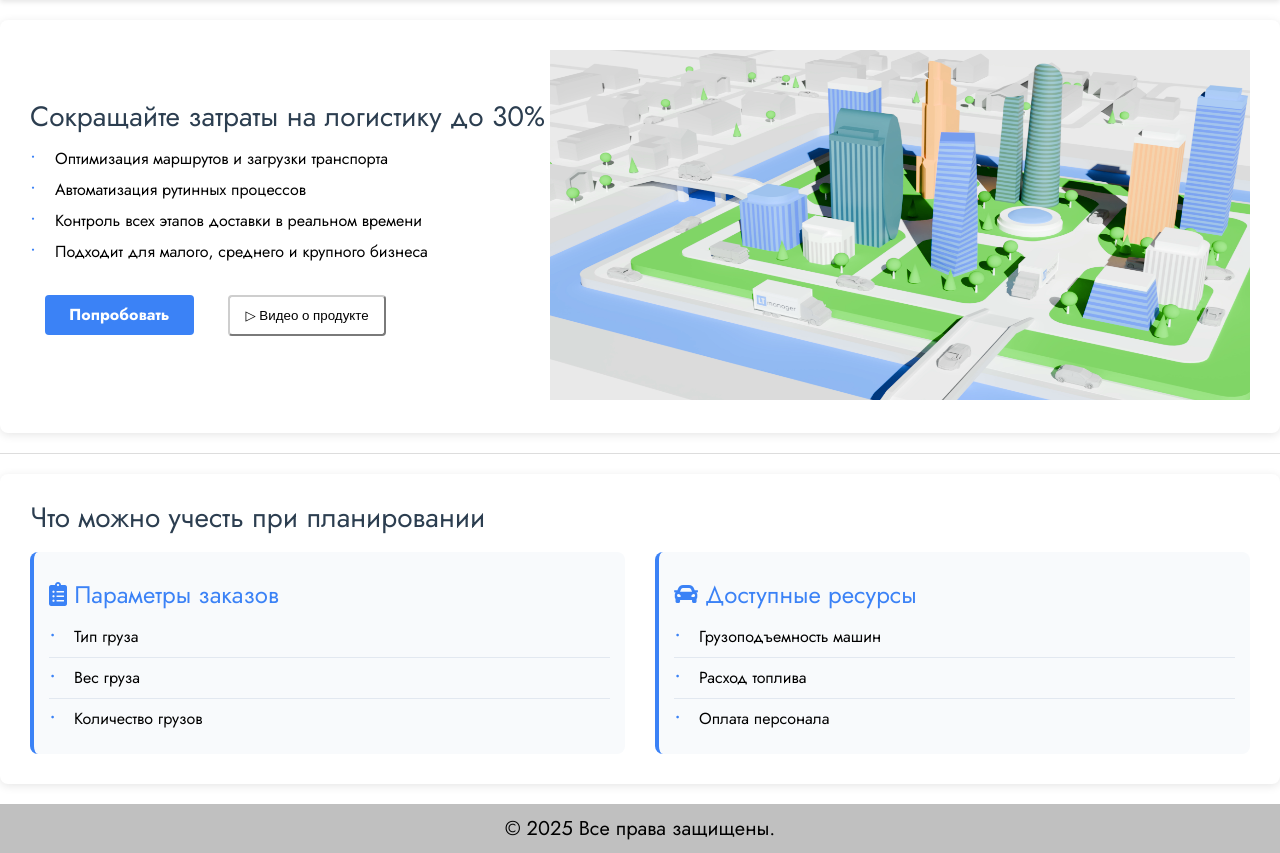
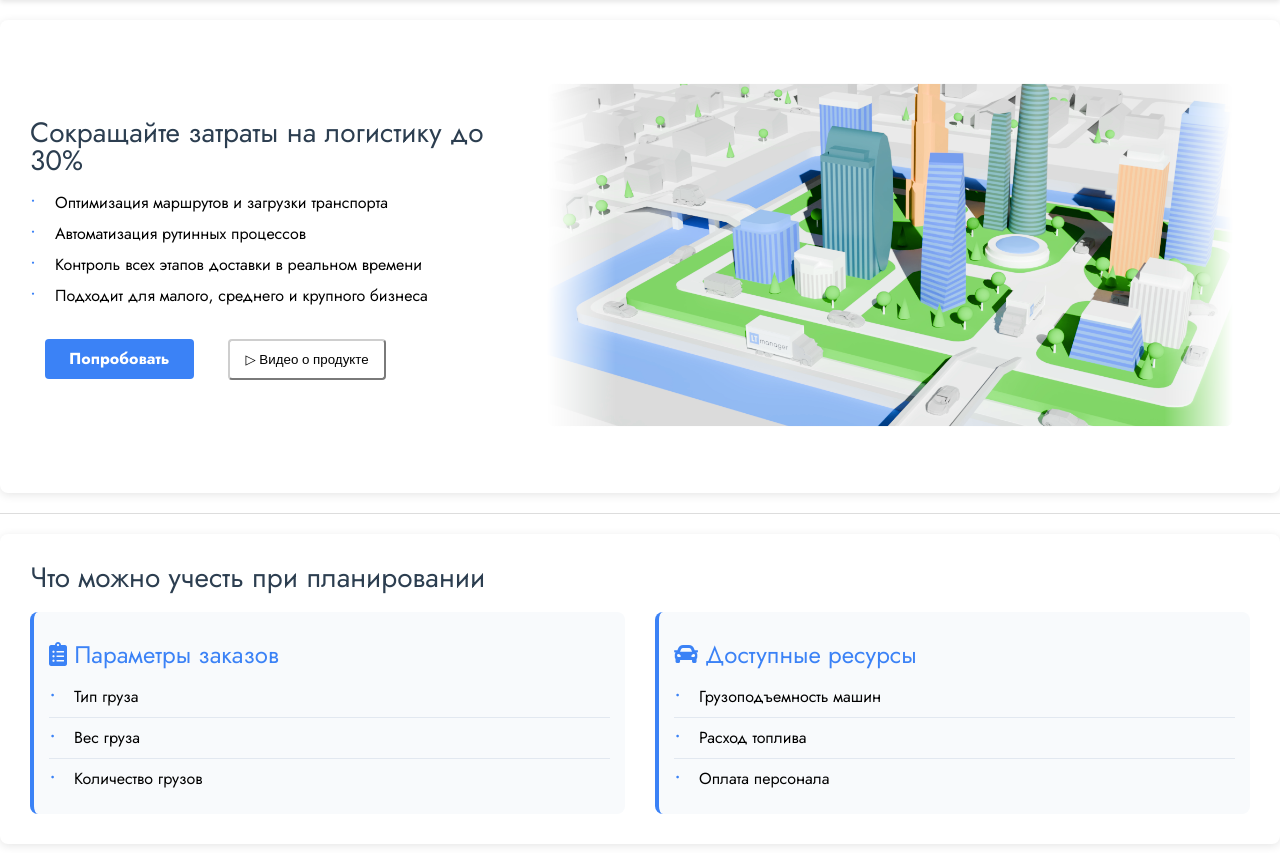
Before and after one commit to stMaksim03/LTManager, a Flask app: page / in a window 1280 px wide. Shown: the part 72-925 px from the top of the page. Run offline with Flask 3, Linux system fonts and the light colour scheme.

Commit message:
updating main image

```diff
--- a/Frontend/static/index.css
+++ b/Frontend/static/index.css
@@ -82,6 +82,52 @@ h3 {
     flex: 1;
 }
 
+.image-container {
+    position: relative;
+    width: 100%;
+    max-width: 700px;
+    margin: 20px 0;
+    padding: 10px;
+}
+
+.main-image {
+    width: 100%;
+    height: auto;
+    max-height: 350px;
+    object-fit: cover;
+    border-radius: 8px;
+
+    /* Эффект размытия краёв */
+    box-shadow:
+        0 0 15px 10px rgba(255, 255, 255, 0.8),
+        inset 0 0 20px 10px rgba(255, 255, 255, 0.6);
+
+    mask-image: linear-gradient(
+        to right,
+        transparent 0%,
+        black 10%,
+        black 90%,
+        transparent 100%
+    );
+    -webkit-mask-image: linear-gradient(
+        to right,
+        transparent 0%,
+        black 10%,
+        black 90%,
+        transparent 100%
+    );
+
+    transform: scale(0.98);
+    transition: transform 0.3s ease;
+}
+
+.main-image:hover {
+    transform: scale(1);
+    box-shadow:
+        0 0 20px 12px rgba(255, 255, 255, 0.9),
+        inset 0 0 25px 12px rgba(255, 255, 255, 0.7);
+}
+
 .divider {
     height: 1px;
     background-color: #ddd;
@@ -164,4 +210,18 @@ h3 {
     .parameters-grid {
         grid-template-columns: 1fr;
     }
+
+    .section {
+        flex-direction: column;
+    }
+
+    .main-image {
+        max-height: 250px;
+    }
 }
+
+@media (max-width: 480px) {
+    .main-image {
+        max-height: 200px;
+    }
+}
--- a/Frontend/templates/index.html
+++ b/Frontend/templates/index.html
@@ -43,8 +43,8 @@
                 <button class="video-btn">▷ Видео о продукте</button>
             </div>
 
-            <div>
-                <img src="/static/scr/main image.png" width="700px" height="350px">
+            <div class="image-container">
+                <img src="/static/scr/main image.png" alt="Оптимизация логистики" class="main-image">
             </div>
         </section>
 
```
